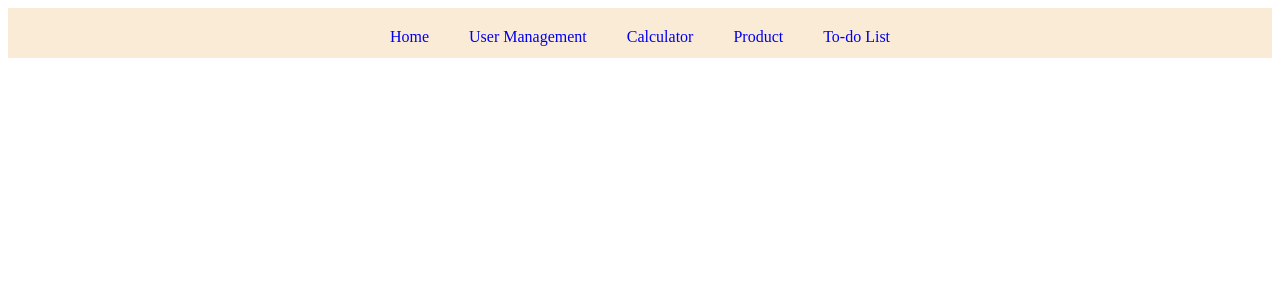
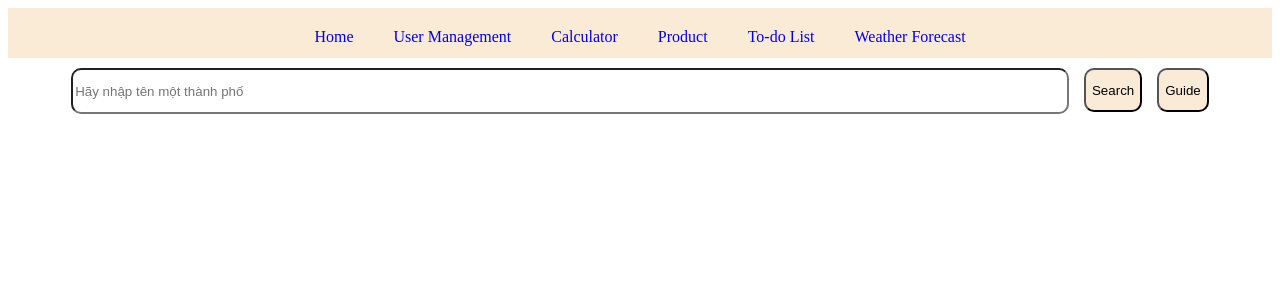
Before and after one commit to Nhat12072002/practice-vue-js, a Vue app: page /weather in a window 1280 px wide. Shown: the top 300 px of the page. Built offline with nearby package versions, Linux system fonts and the light colour scheme.

Commit message:
update dialog guide for weather forecast

```diff
--- a/src/App.vue
+++ b/src/App.vue
@@ -6,6 +6,7 @@
         <RouterLink class="nav-link" to="/calculator">Calculator</RouterLink>
         <RouterLink class="nav-link" to="/product">Product</RouterLink>
         <RouterLink class="nav-link" to="/todo-list">To-do List</RouterLink>
+        <RouterLink class="nav-link" to="/weather">Weather Forecast</RouterLink>
 
 
       </nav>
--- a/src/components/Form/DialogComponent.vue
+++ b/src/components/Form/DialogComponent.vue
@@ -26,7 +26,7 @@ const submit= ()=>{
 }
 </script>
 
-<style>
+<style scoped>
 .container-form{
     position: fixed;
     top: 0;
--- /dev/null
+++ b/src/components/Weather/DialogGuideComponent.vue
@@ -0,0 +1,36 @@
+<template>
+    <div class="dialog-component" v-if="showDialog">
+        <h1>{{ title }}</h1>
+        <hr/>
+        <div class="content">
+            <slot name="content"></slot>
+        </div>
+        <div class="closeDialog">
+            <button @click="emitClick()">Close</button>
+        </div>
+    </div>
+</template>
+
+<script setup>
+const props= defineProps({
+    title: String,
+    showDialog:Boolean
+})
+const emit= defineEmits(['close'])
+const emitClick= () => {
+    emit('close')
+}
+</script>
+
+<style scoped>
+.dialog-container{
+    border: black solid 1px;
+}
+h1{
+    text-align: center;
+}
+button{
+    float: right;
+    border-radius: 10px;
+}
+</style>
--- a/src/router/index.js
+++ b/src/router/index.js
@@ -4,6 +4,7 @@ import HomeView from '@/views/HomeView.vue'
 import ProductView from '@/views/ProductView.vue'
 import TodoView from '@/views/TodoView.vue'
 import UserManagementView from '@/views/UserManagementView.vue'
+import WeatherView from '@/views/WeatherView.vue'
 import { createRouter, createWebHistory } from 'vue-router'
 const router = createRouter({
   history: createWebHistory(import.meta.env.BASE_URL),
@@ -38,6 +39,11 @@ const router = createRouter({
       name: 'TodoList',
       component: TodoView
     },
+    {
+      path: '/weather',
+      name: 'Weather',
+      component: WeatherView
+    },
   ]
 })
 
--- /dev/null
+++ b/src/views/WeatherView.vue
@@ -0,0 +1,95 @@
+<template>
+    <div class="weather-container">
+        <div class="search-city">
+            <input type="text" placeholder="Hãy nhập tên một thành phố"/>
+            <button>Search</button>
+            <button @click="showDialogGuide()">Guide</button>
+        </div>
+        <DialogGuideComponent :showDialog="showDialog" :title="title" @close="closeDialog()" class="dialog-container">
+            <template v-slot:content>
+                <div>
+                    <h2>Giới thiệu:</h2>
+                    <p>
+                        Tính năng "Thời tiết" cho phép bạn theo dõi thời tiết hiện tại và tương lai của các thành phố bạn chọn.
+                    </p>
+
+                    <h3>Cách thức hoạt động:</h3>
+                    <ol>
+                        <li>Tìm kiếm thành phố của bạn bằng cách nhập tên vào thanh tìm kiếm.</li>
+                        <li>Chọn một thành phố trong kết quả, điều này sẽ đưa bạn đến thông tin thời tiết hiện tại của thành phố đó.</li>
+                        <li>Theo dõi thành phố bằng cách nhấp vào biểu tượng "+" ở góc trên bên phải. Điều này sẽ lưu thành phố để bạn có thể xem lại sau trên trang chính.</li>
+                    </ol>
+
+                    <h3>Xóa một thành phố:</h3>
+                    <p>
+                        Nếu bạn không còn muốn theo dõi một thành phố, chỉ cần chọn thành phố đó trong trang chính. Ở dưới cùng của trang sẽ có tùy chọn xóa thành phố.
+                    </p>
+                </div>
+            </template>
+        </DialogGuideComponent>
+        <div class="list-city-container"></div>
+    </div>
+</template>
+
+<script setup>
+import DialogGuideComponent from '@/components/Weather/DialogGuideComponent.vue';
+import { ref } from 'vue';
+const title= ref("")
+const showDialog= ref(false)
+const showDialogGuide= () =>{
+    if(showDialog.value==false){
+    showDialog.value= true
+    title.value="Hướng dẫn sử dụng Weather Forecast"
+    } else {
+        showDialog.value=false
+    }
+}
+const closeDialog=()=>{
+    showDialog.value=false
+}
+</script>
+
+<style scoped>
+.weather-container {
+    width: 100%;
+    height: 100%;
+    margin-top: 10px;
+    display: flex;
+    flex-direction: column;
+    justify-content: center;
+    align-items: center;
+
+}
+.search-city{
+    width:90%;
+    height: 100px;
+    display: flex;
+    gap: 15px;
+}
+input[type="text"]{
+    width: 90%;
+    height: 40%;
+    border-radius: 10px;
+
+}
+button{
+    height: 44%;
+    border-radius: 10px;
+}
+.dialog-container{
+    position: fixed;
+    border: black solid 1px;
+    z-index: 1;
+    border-radius: 20px;
+    padding: 20px;
+    top: 50%;
+    left: 50%;
+    transform: translate(-50%, -50%);
+    box-shadow: 0 4px 20px rgba(0, 0, 0, 5);
+    animation: fadeIn 0.3s ease;
+    background-color: white;
+}
+.list-city-container{
+    z-index: 0;
+}
+</style>
```
